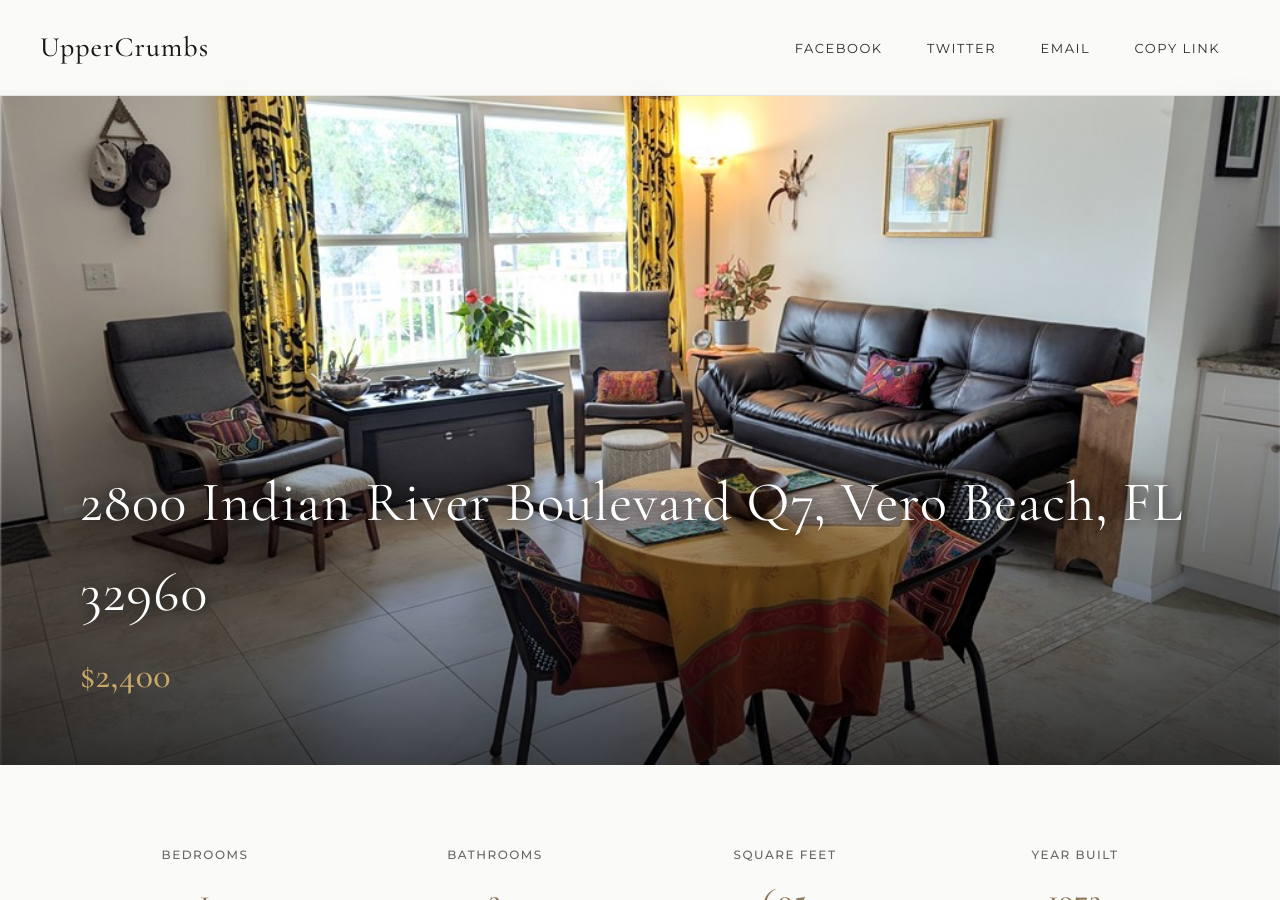
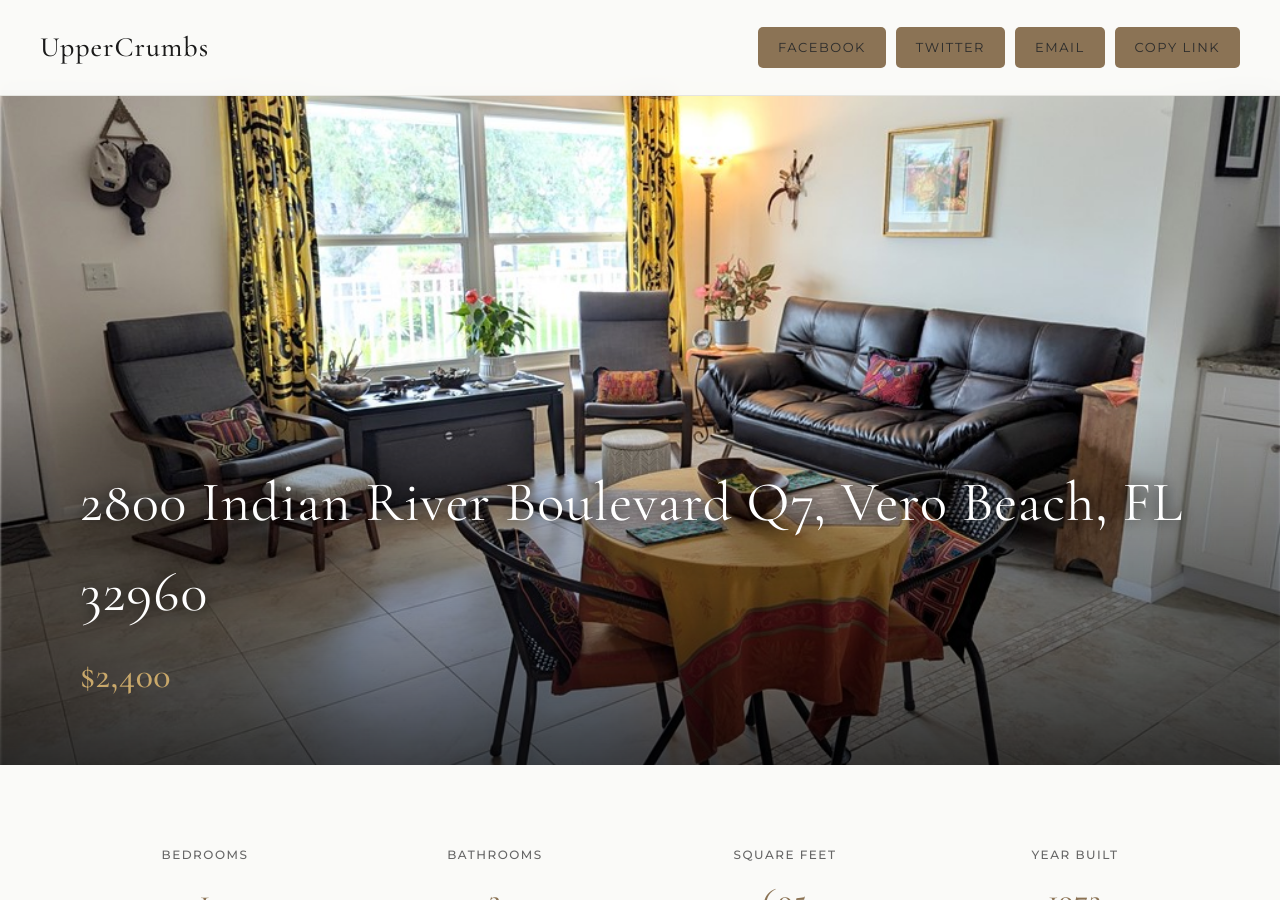
Before and after one commit to ZingLab/UpperCrumbs, a Jekyll site: the page built from _properties/2800-indian-river-blvd-q7.md, in a window 1280 px wide and 900 px high. Built offline with Jekyll 4.4.1, drawn with Linux system fonts in a browser that asks for light colours.

Commit message:
css for nav share links

```diff
--- a/assets/css/main.css
+++ b/assets/css/main.css
@@ -122,6 +122,43 @@ br {
 
 .main-nav a:hover {
     color: var(--color-secondary);
+}
+
+.property-share {
+    display: flex;
+    align-items: center;
+}
+
+.share-options {
+    display: flex !important;
+    gap: 10px;
+    align-items: center;
+}
+
+.share-btn {
+    padding: 8px 16px;
+    font-family: var(--font-body);
+    font-size: 11px;
+    font-weight: 500;
+    text-transform: uppercase;
+    letter-spacing: 1px;
+    color: white;
+    background: var(--color-secondary);
+    text-decoration: none;
+    border: none;
+    border-radius: 3px;
+    cursor: pointer;
+    transition: var(--transition-fast);
+    white-space: nowrap;
+}
+
+.share-btn:hover {
+    background: var(--color-accent);
+    color: white;
+}
+
+.share-btn::after {
+    display: none; /* Override the nav link underline effect */
 }
 
 /* Main Content */
```
Also changed, not shown: _PLACEHOLDER_IMAGES.txt (deleted, +0 -18 lines).
